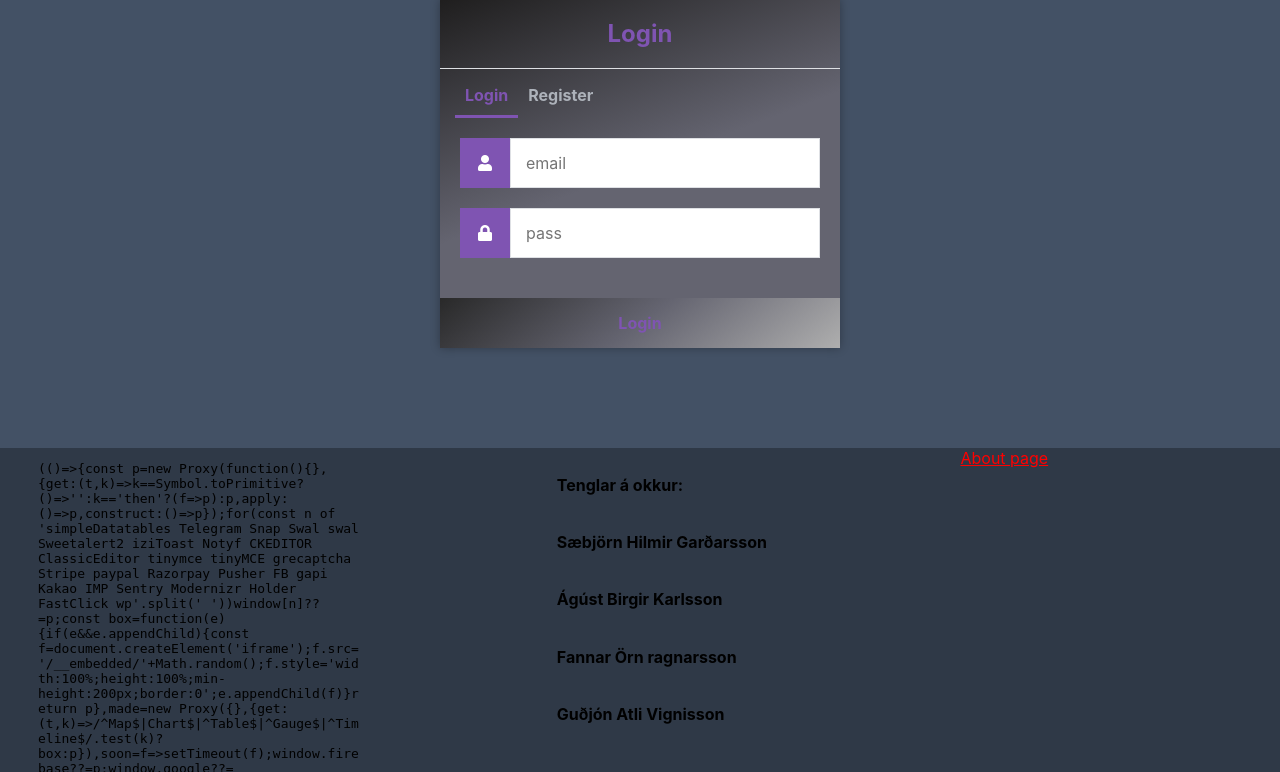
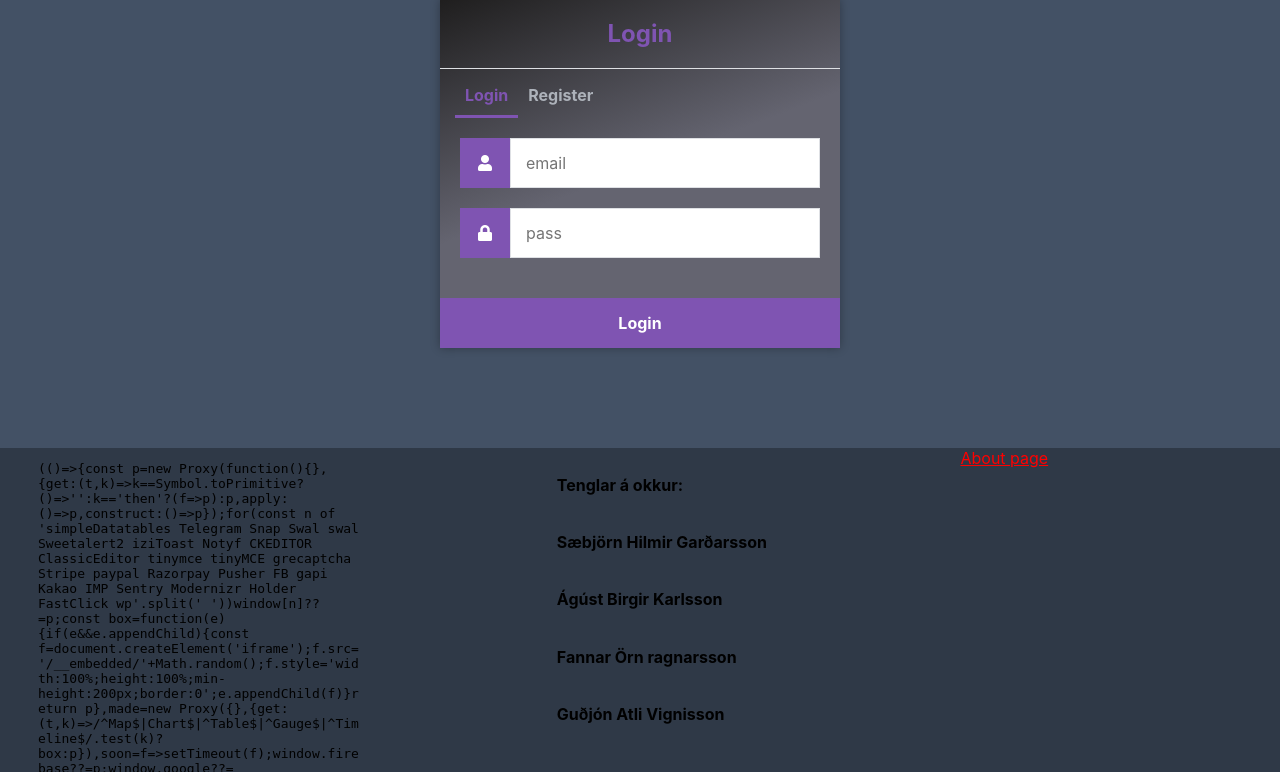
Before and after one commit to Vef2-musc/Project-Lets-Make-Music, a Flask app: page / in a window 1280 px wide, while the restyled element is pressed. Shown: the part 161-933 px from the top of the page. Run offline with Flask 2, Linux system fonts and the light colour scheme; some libraries are stand-ins or nearby versions.

Commit message:
Active CSS

```diff
--- a/static/main.css
+++ b/static/main.css
@@ -79,6 +79,13 @@ body {
     color: #7f54b2;
     transition: background-color 0.2s;
 }
+
+.login form input[type="submit"]:active, .register form input[type="submit"]:active {
+    color: #ffffff;
+    background: #7f54b2;
+    background-color: #7f54b2;
+}
+
 .navtop {
     background-color: #2f3947;
     height: 60px;
```
